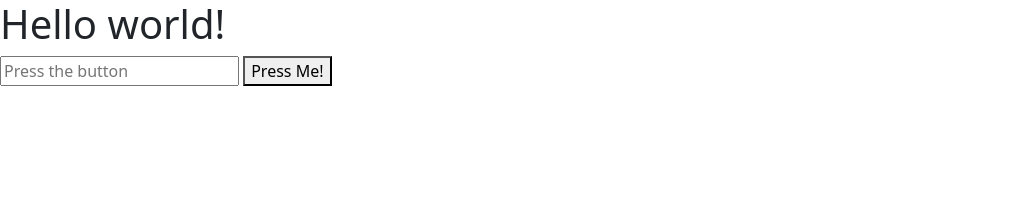
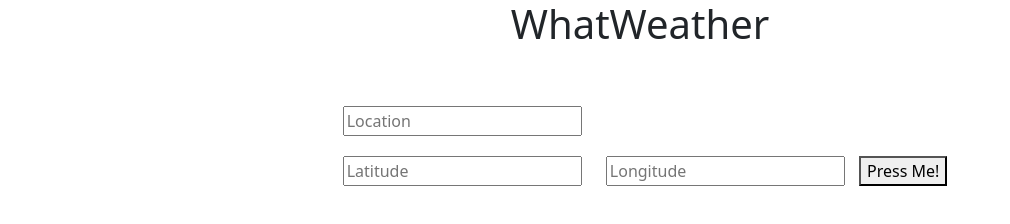
Before and after one commit to Code-Dearman/weather-app, a plain HTML site: page index.html in a window 1280 px wide. Shown: the whole page, without its empty margins (0-1010 px from the left). Drawn offline with nearby package versions, Linux system fonts and the light colour scheme.

Commit message:
add initial styling for main form

```diff
--- a/assets/location_script.js
+++ b/assets/location_script.js
@@ -11,7 +11,7 @@ function insertLocation() {
         console.log(locationInput.value);
     });
 
-    console.log();
+    console.log("Hello!");
 }
 
 export {insertLocation};
--- a/assets/script.js
+++ b/assets/script.js
@@ -1,6 +1,5 @@
 import {insertLocation} from './location_script.js';
 
-console.log('Hello, world!');
 /**
  * This generates the event listeners for the main page of the website.
  */
--- /dev/null
+++ b/assets/style.css
@@ -0,0 +1,3 @@
+.formInput {
+    margin: 10px;
+}
--- a/index.html
+++ b/index.html
@@ -4,8 +4,10 @@
 <head>
     <meta charset="UTF-8">
     <meta name="viewport" content="width=device-width, initial-scale=1.0">
-    <title>Document</title>
+    <title>WhatWeather?</title>
 
+    <!-- Main style sheet -->
+    <link rel="stylesheet" href="assets/style.css">
 
     <!-- Bootstrap style sheet -->
     <link href="https://cdn.jsdelivr.net/npm/bootstrap@5.3.3/dist/css/bootstrap.min.css" rel="stylesheet"
@@ -14,12 +16,21 @@
 </head>
 
 <body>
-    <h1>Hello world!</h1>
+    <h1 class="text-center mb-5">WhatWeather</h1>
 
-
-    <input type="text" placeholder="Press the button" class="locationInput">
-    <button class="locationButton">Press Me!</button>
-
+    <div class="container d-flex justify-content-center">
+        <div class="row">
+            <div class="col-12">
+                <form action="">
+                    <input type="text" placeholder="Location" class="locationInput formInput">
+                    <br>
+                    <input type="text" placeholder="Latitude" class="locationInput formInput">
+                    <input type="text" placeholder="Longitude" class="longitudeInput formInput">
+                    <button class="locationButton">Press Me!</button>
+                </form>
+            </div>
+        </div>
+    </div>
 
 </body>
 
```
